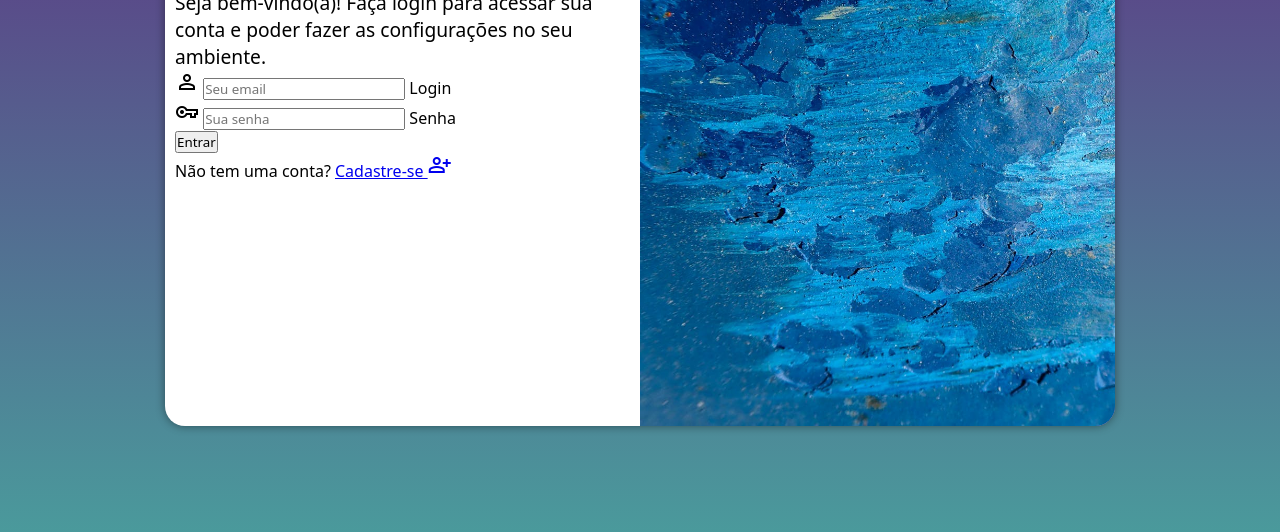
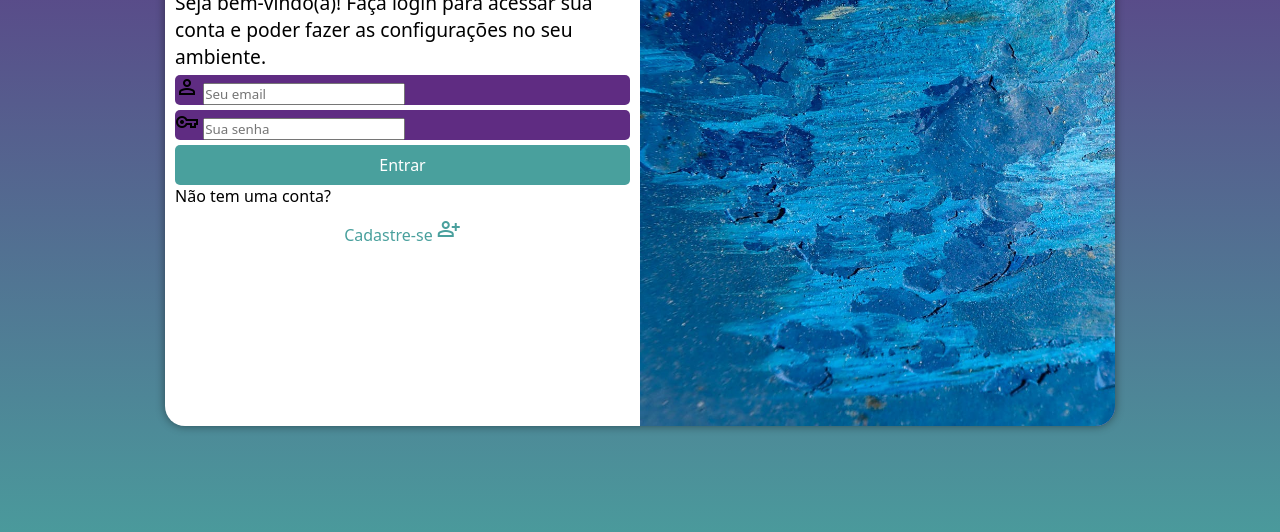
Before and after one commit to abreuhans/projeto-login, a plain HTML site: page index.html in a window 1280 px wide. Shown: the part 224-756 px from the top of the page. Drawn offline with nearby package versions, Linux system fonts and the light colour scheme.

Commit message:
formatação

```diff
--- a/estilos/styles.css
+++ b/estilos/styles.css
@@ -61,5 +61,45 @@ div#formulario > h1 {
 }
 
 div#formulario > p {
-    font-size: 1.2em;
+    font-size: 0.8em;
 }
+
+div.campo > label {
+    display: none;
+}
+
+form > div.campo {
+    display: block;
+    align-items: center;
+    margin: 5px 0px;
+    width: 100%;
+    height: 30px;
+    border-radius: 5px;
+    background-color: #5f2c82;
+
+}
+
+form > button[type=submit] {
+    display: block;
+    font-size: 1em;
+    width: 100%;
+    height: 40px;
+    background-color: #49a09d;
+    color: white;
+    border: none;
+    border-radius: 5px;
+    cursor: pointer;
+}
+
+form > button[type=submit]:hover {
+    background-color: #357574;
+}
+
+form > p > a.botao {
+    font-family: 1em;
+    display: block;
+    text-align: center;
+    margin-top: 10px;
+    color: #49a09d;
+    text-decoration: none;
+}
--- a/index.html
+++ b/index.html
@@ -29,7 +29,7 @@
                         <label for="isenha">Senha</label>
                     </div>
                     <button type="submit">Entrar</button>
-                    <p>Não tem uma conta? <a href="cadastro.html">Cadastre-se <i class="material-symbols-outlined">person_add</i></a></p>
+                    <p>Não tem uma conta? <a href="cadastro.html" class="botao">Cadastre-se <i class="material-symbols-outlined">person_add</i></a></p>
                 </form>
             </div>
         </section>
```
